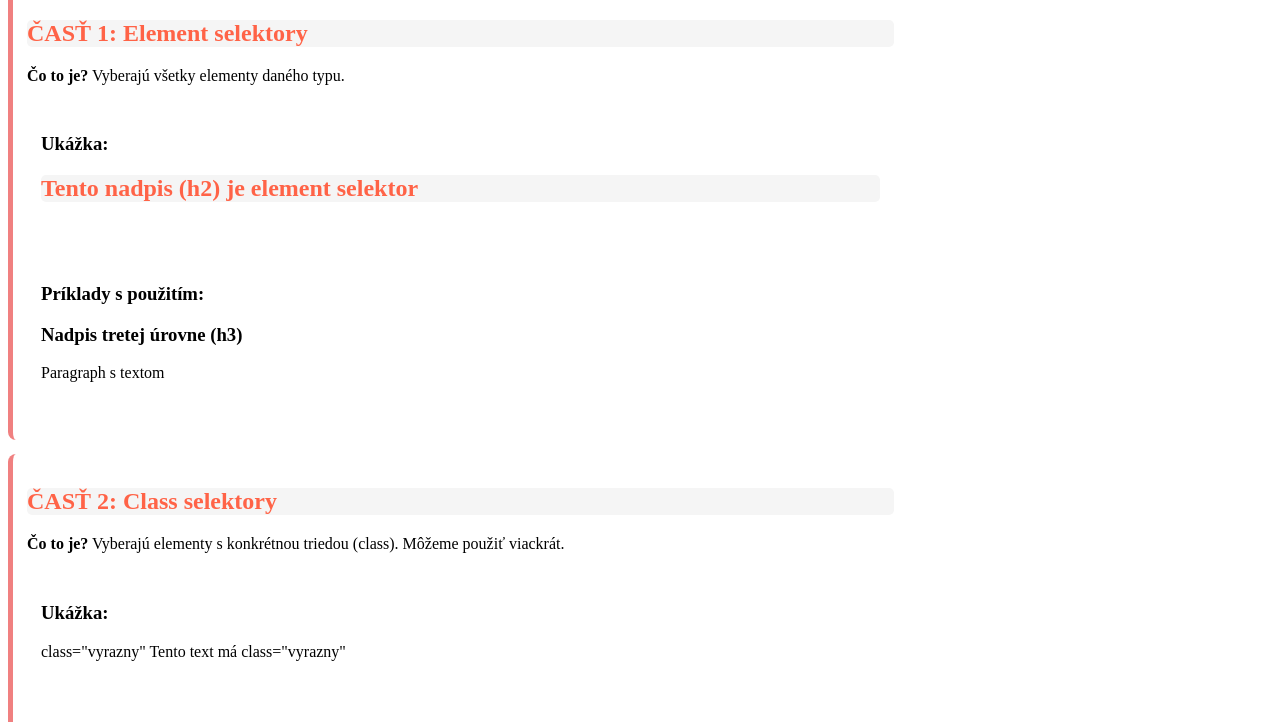
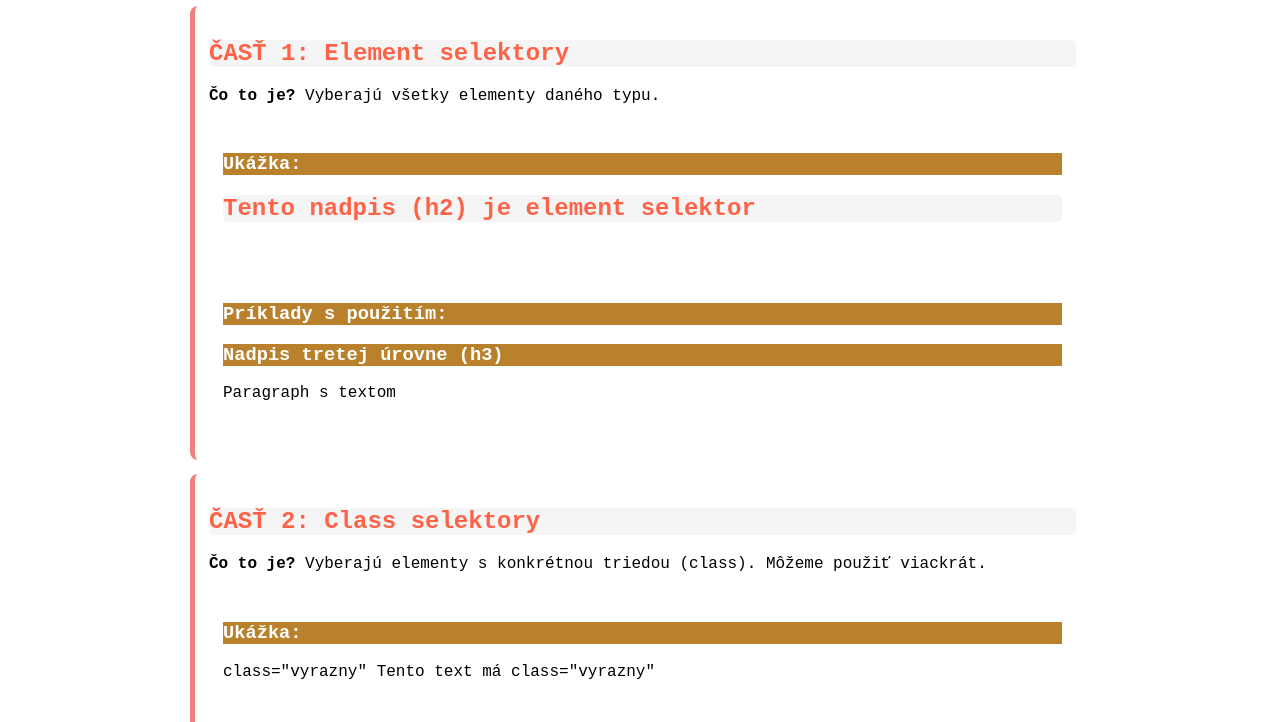
Before and after one commit to IngYaman/2.F-Web, a plain HTML site: page Web/08/index.html in a window 1280 px wide. Shown: the part 94-816 px from the top of the page. Drawn offline with Linux system fonts and the light colour scheme.

Commit message:
2 hodina

```diff
--- a/Web/08/assets/css/style.css
+++ b/Web/08/assets/css/style.css
@@ -30,8 +30,10 @@ h1{
 
 body{
     max-width: 900px;
-    margin: 0 auto
+    margin: 0 auto;
     padding: 20px;
+    font-family: 'Courier New', Courier, monospace;
+
 
 }
 
@@ -50,3 +52,12 @@ article{
     margin-bottom: 14px;
 
 }
+
+h3{
+    color:rgb(255, 255, 255);
+    background-color:rgb(185, 129, 44)
+}
+
+p{
+    color: black;
+}
```
Also changed, not shown: Web/08/index.html (+0 -1 lines).
